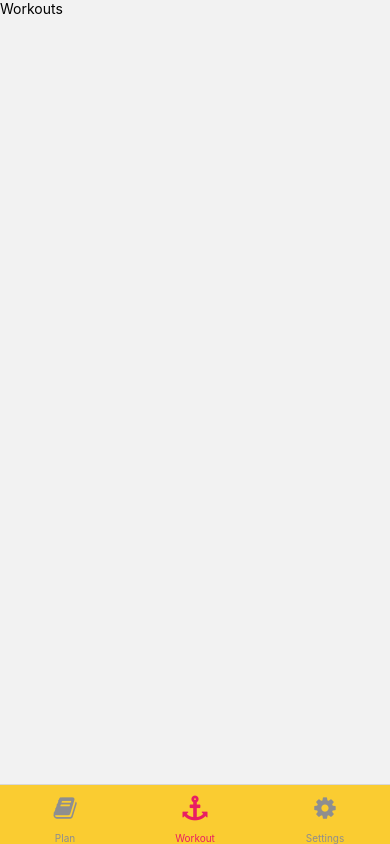
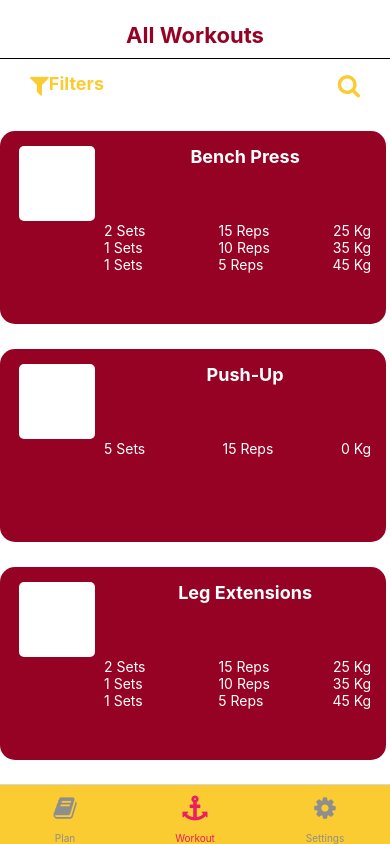
Before and after one commit to AvikSingh0/GryphWorkout, a React Native app: screen /Workout in a window 390 px wide. Built offline with nearby package versions, Linux system fonts and the light colour scheme.

Commit message:
added AllWorkout tab  according to Figma template

```diff
--- a/components/AllWorkouts.jsx
+++ b/components/AllWorkouts.jsx
@@ -9,9 +9,10 @@ import {
   ImageBackground,
   ScrollView,
   FlatList,
+  TouchableOpacity,
 } from 'react-native';
 import Icon from 'react-native-vector-icons/FontAwesome';
-import ExercisePlanItem from './ExercisePlanItem.jsx';
+import ExercisePlanItem from '../components/ExercisePlanItem.jsx';
 import { useSelector, useDispatch } from 'react-redux';
 
 const navStyles = StyleSheet.create({
@@ -30,11 +31,84 @@ const navStyles = StyleSheet.create({
 });
 
 const AllWorkouts = () => {
+  const workoutPlans = useSelector(state => state.workoutPlans);
+
+
   return (
-    <View>
-      <Text>Workouts</Text>
-    </View>
+<ScrollView style={styles.container}>
+      <View style={styles.titleContainer}>
+      <Text style={styles.title}>All Workouts</Text>
+      <View style={styles.settingRow}>
+        <TouchableOpacity style={styles.button} onPress={() => Alert.alert('Filter clicked')}>
+
+            <Icon name="filter" size={24} color="rgba(250, 204, 49, 1)" />
+            <Text style={styles.buttonText}>Filters</Text>
+
+          </TouchableOpacity>
+          <TouchableOpacity style={styles.button} onPress={() => Alert.alert('Search clicked')}>
+            <Icon name="search" size={24} color="rgba(250, 204, 49, 1)" /></TouchableOpacity>
+      </View>
+      </View>
+      <View style={styles.exerciseListRow}>
+        {workoutPlans.map((workoutPlan, workoutPlanIndex) =>
+          workoutPlan.exercises.map((exercise, exerciseIndex) => (
+            <ExercisePlanItem key={`${workoutPlanIndex}-${exerciseIndex}`} workoutPlanIndex={workoutPlanIndex} exerciseIndex={exerciseIndex} />
+          ))
+        )}
+      </View>
+    </ScrollView>
   );
 }
 
+
+
+
+
+
+const styles = StyleSheet.create({
+
+  titleContainer: {
+    paddingVertical: 22,
+    paddingBottom : 34,
+  },
+  title: {
+    fontSize: 22,
+    fontWeight: 'bold',
+    textAlign: 'center',
+    color: 'rgba(150, 2, 36, 1)',
+    paddingBottom: 10,
+    borderBottomWidth: 1,
+  },
+  container: {
+    flex: 1,
+    backgroundColor: 'white',
+  },  exerciseListRow: {
+    gap: 25,
+    paddingBottom: 15,
+  },
+  settingRow: {
+    flexDirection: 'row',
+    justifyContent: 'space-between',
+    alignItems: 'center',
+    paddingTop: 14,
+    paddingHorizontal: 30,
+  },
+  button: {
+     flexDirection: 'row',
+    fontSize: 18,
+  },
+  buttonText: {
+    color: 'rgba(250, 204, 49, 1)',
+    fontSize :18,
+    fontWeight:'bold',
+    textAlignVertical : 'center',
+
+  },
+});
+
+
+
+
+
+
 export default AllWorkouts;
--- a/components/ExercisePlanItem.jsx
+++ b/components/ExercisePlanItem.jsx
@@ -17,8 +17,10 @@ const styles = StyleSheet.create({
     aspectRatio: 2,
     borderRadius: 15,
     overflow: 'hidden',
-    backgroundColor: 'rgb(204, 0, 0)',
-    flexDirection: 'row'
+    backgroundColor: 'rgba(150, 2, 36, 1)',
+    flexDirection: 'row',
+
+
   },
   leftContainer: {
     flex: 1,
@@ -58,6 +60,7 @@ const styles = StyleSheet.create({
     alignSelf: 'left',
     textAlign: 'left',
     flex: 1
+
   },
   repCountContainer: {
     alignSelf: 'center',
@@ -67,9 +70,11 @@ const styles = StyleSheet.create({
   weightCountContainer: {
     alignSelf: 'right',
     textAlign: 'right',
+
   },
   rowText: {
     color: 'white',
+
   }
 
 
```
